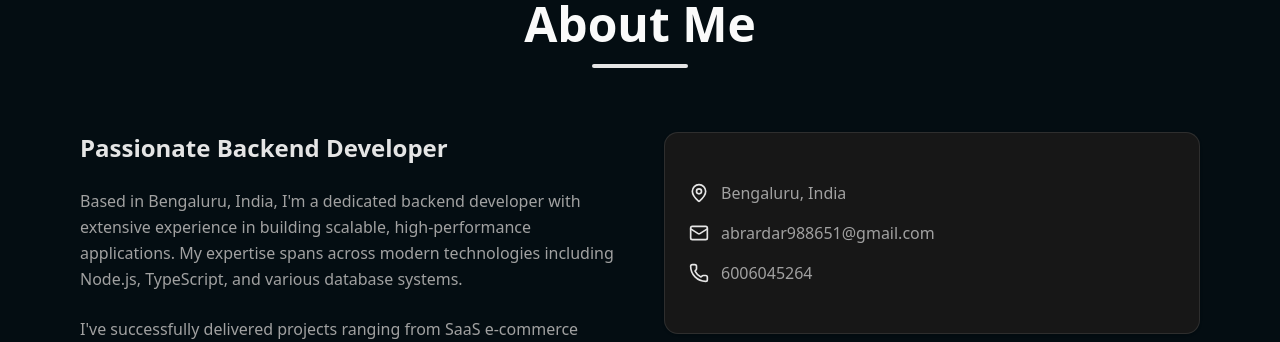
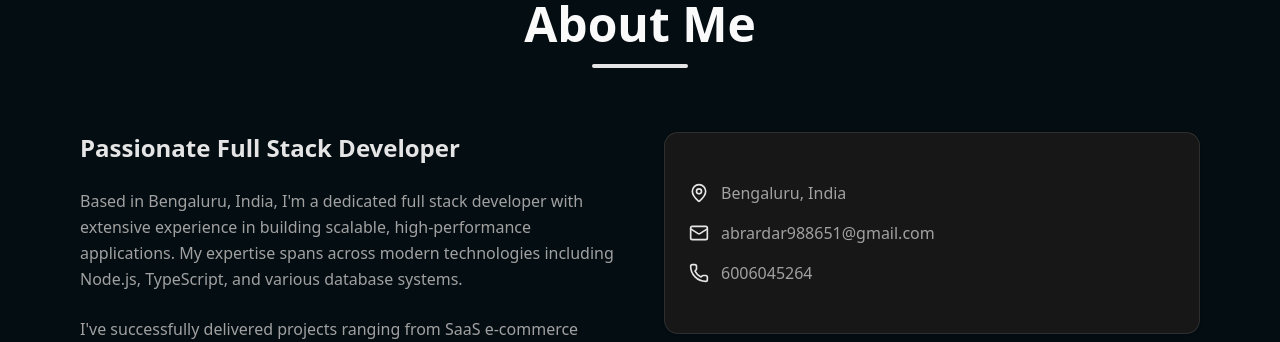
Before and after one commit to Abrarhussaindar/portfolio, a Next.js app: page / in a window 1280 px wide. Shown: the part 880-1222 px from the top of the page. Built offline with nearby package versions, Linux system fonts and the light colour scheme.

Commit message:
updated about me

```diff
--- a/src/components/Base/Portfolio/AboutSection.tsx
+++ b/src/components/Base/Portfolio/AboutSection.tsx
@@ -19,10 +19,10 @@ const AboutSection = () => {
                         viewport={{ once: true }}
                     >
                         <h3 className="text-2xl font-semibold mb-6 text-primary">
-                            Passionate Backend Developer
+                            Passionate Full Stack Developer
                         </h3>
                         <p className="mb-6 leading-relaxed text-muted-foreground">
-                            Based in Bengaluru, India, I'm a dedicated backend developer with extensive experience
+                            Based in Bengaluru, India, I'm a dedicated full stack developer with extensive experience
                             in building scalable, high-performance applications. My expertise spans across modern
                             technologies including Node.js, TypeScript, and various database systems.
                         </p>
```
